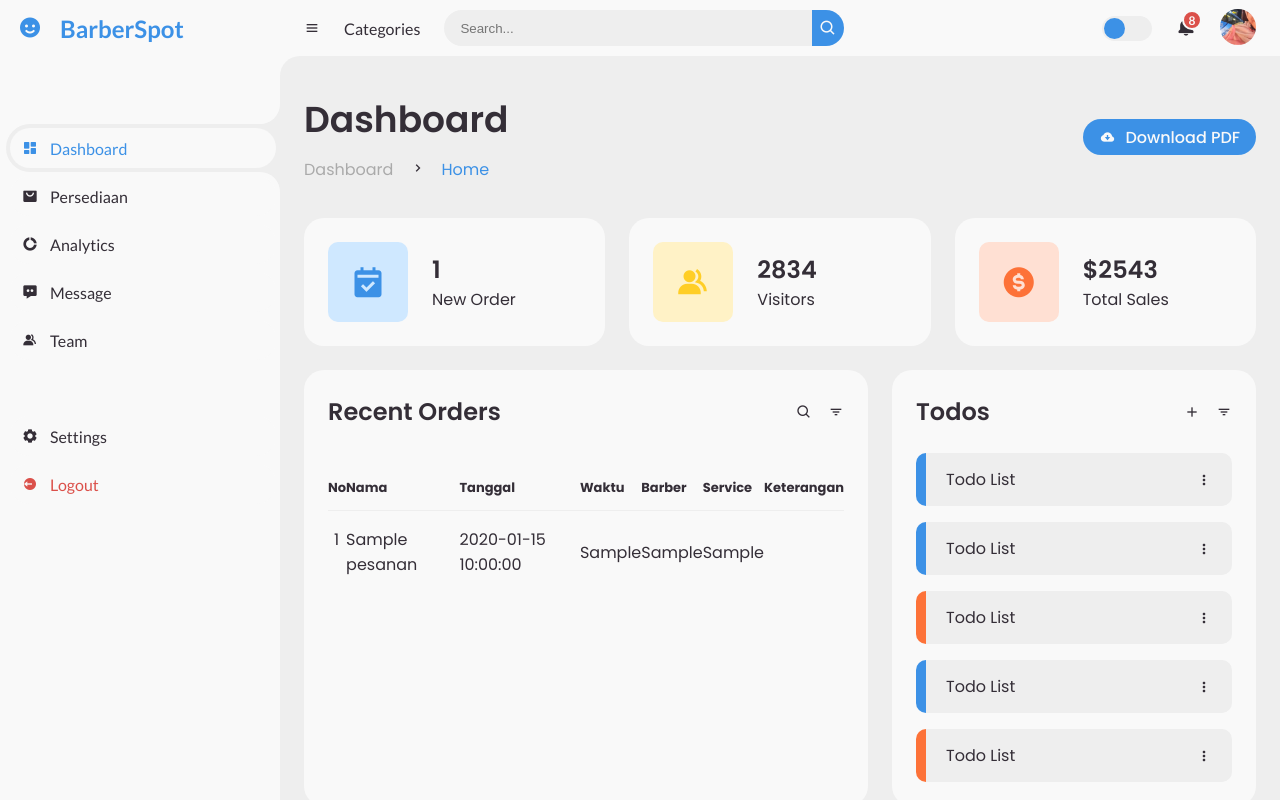
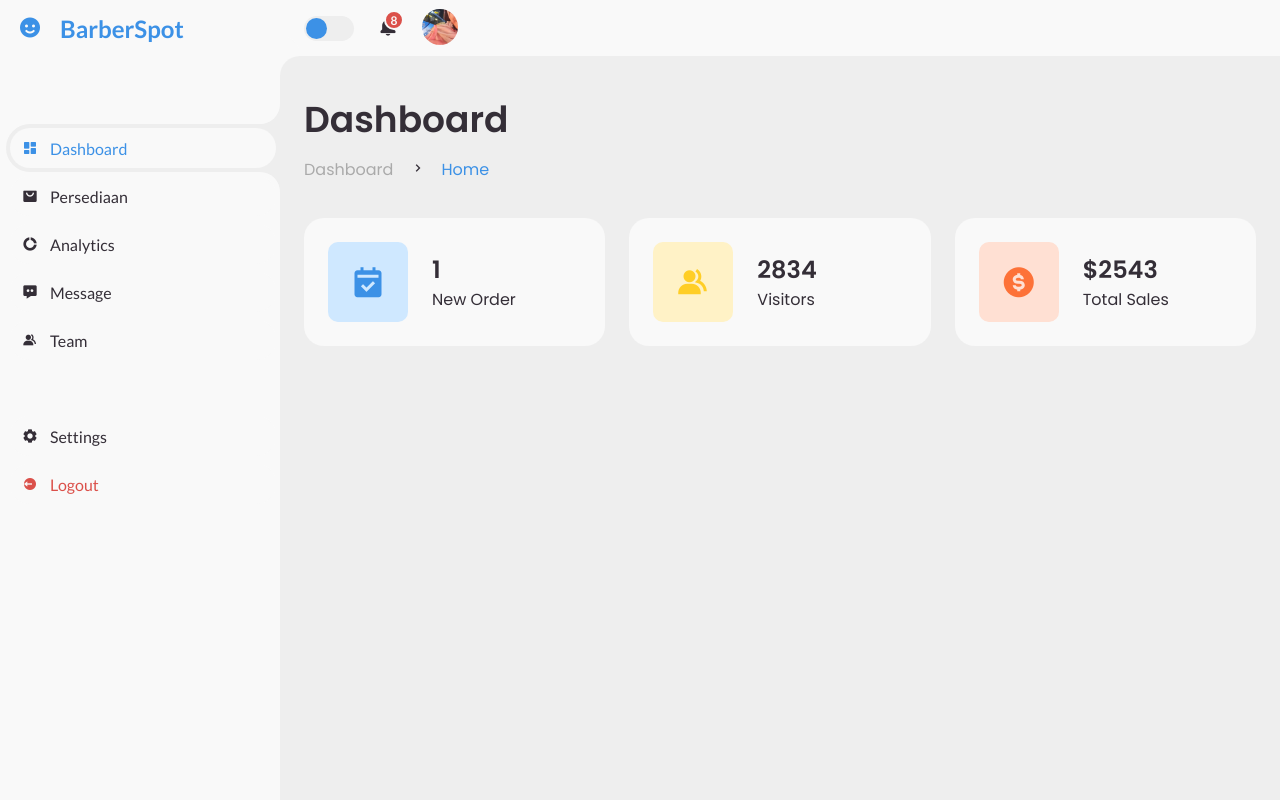
Before and after one commit to Kyizaky/PSI, a PHP site: page /pelanggan.php in a window 1280 px wide. Run offline with PHP 8.4, Linux system fonts and the light colour scheme; tables that the repository leaves empty or names only in its code hold one stand-in row (values such as "Sample post"); data that the repository does not hold is empty.

Commit message:
pelanggan

```diff
--- a/admin/pelanggan.php
+++ b/admin/pelanggan.php
@@ -79,14 +79,7 @@
 	<section id="content">
 		<!-- NAVBAR -->
 		<nav>
-			<i class='bx bx-menu' ></i>
-			<a href="#" class="nav-link">Categories</a>
-			<form action="#">
-				<div class="form-input">
-					<input type="search" placeholder="Search...">
-					<button type="submit" class="search-btn"><i class='bx bx-search' ></i></button>
-				</div>
-			</form>
+
 			<input type="checkbox" id="switch-mode" hidden>
 			<label for="switch-mode" class="switch-mode"></label>
 			<a href="#" class="notification">
@@ -106,7 +99,7 @@
 					<h1>Dashboard</h1>
 					<ul class="breadcrumb">
 						<li>
-							<a href="admin.php">Dashboard</a>
+							<a href="pelanggan.php">Dashboard</a>
 						</li>
 						<li><i class='bx bx-chevron-right' ></i></li>
 						<li>
@@ -114,12 +107,7 @@
 						</li>
 					</ul>
 				</div>
-				<a href="#" class="btn-download">
-					<i class='bx bxs-cloud-download' ></i>
-					<span class="text">Download PDF</span>
-				</a>
 			</div>
-
 			<ul class="box-info">
 				<li>
 					<i class='bx bxs-calendar-check' ></i>
@@ -149,101 +137,13 @@
 			</ul>
 
 
-			<div class="table-data">
-				<div class="order">
-					<div class="head">
-						<h3>Recent Orders</h3>
-						<i class='bx bx-search' ></i>
-						<i class='bx bx-filter' ></i>
-					</div>
-					<?php
 
 
-//Cek apakah ada kiriman form dari method post
-if (isset($_GET['id_pesanan'])) {
-	$id_pesanan=htmlspecialchars($_GET["id_pesanan"]);
 
 
-	//Kondisi apakah berhasil atau tidak
-
-	}
-?>
-
-
- <tr class="table-danger">
-		<br>
-	<thead>
-	<tr>
-   <table class="my-3 table table-bordered">
-		<tr class="table-primary">
-		<th>No</th>
-		<th>Nama</th>
-		<th>Tanggal</th>
-		<th>Waktu</th>
-		<th>Barber</th>
-		<th>Service</th>
-		<th colspan='2'>Keterangan</th>
-
-	</tr>
-	</thead>
-
-	<?php
-	$sql="select * from pesanan order by id_pesanan";
-
-	$hasil=mysqli_query($kon,$sql);
-	$no=0;
-	while ($data = mysqli_fetch_array($hasil)) {
-		$no++;
-
-		?>
-		<tbody>
-		<tr>
-			<td><?php echo $no;?></td>
-			<td><?php echo $data["nama"]; ?></td>
-			<td><?php echo $data["tanggal"];   ?></td>
-			<td><?php echo $data["waktu"];   ?></td>
-			<td><?php echo $data["barber"];   ?></td>
-			<td><?php echo $data["service"];   ?></td>
-			<td><?php echo $data["Status"];   ?></td>
-			<td>
-			</td>
-		</tr>
-		</tbody>
-		<?php
-	}
-	?>
-</table>
 
 </div>
-				<div class="todo">
-					<div class="head">
-						<h3>Todos</h3>
-						<i class='bx bx-plus' ></i>
-						<i class='bx bx-filter' ></i>
-					</div>
-					<ul class="todo-list">
-						<li class="completed">
-							<p>Todo List</p>
-							<i class='bx bx-dots-vertical-rounded' ></i>
-						</li>
-						<li class="completed">
-							<p>Todo List</p>
-							<i class='bx bx-dots-vertical-rounded' ></i>
-						</li>
-						<li class="not-completed">
-							<p>Todo List</p>
-							<i class='bx bx-dots-vertical-rounded' ></i>
-						</li>
-						<li class="completed">
-							<p>Todo List</p>
-							<i class='bx bx-dots-vertical-rounded' ></i>
-						</li>
-						<li class="not-completed">
-							<p>Todo List</p>
-							<i class='bx bx-dots-vertical-rounded' ></i>
-						</li>
-					</ul>
-				</div>
+
 			</div>
 		</main>
 		<!-- MAIN -->
```
